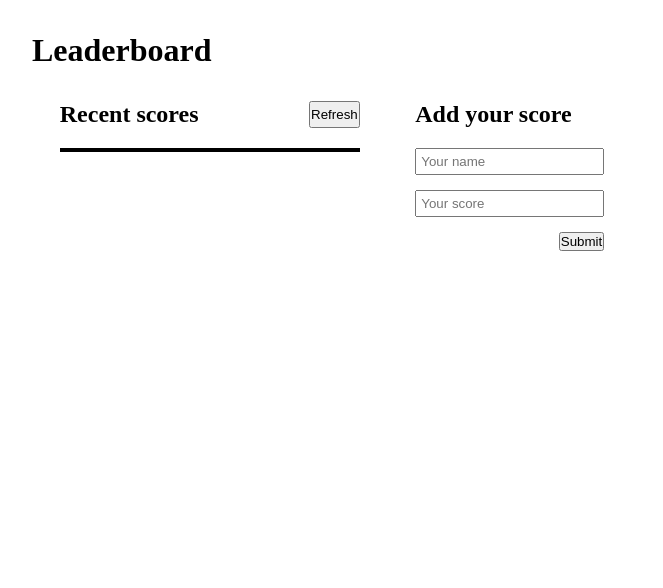
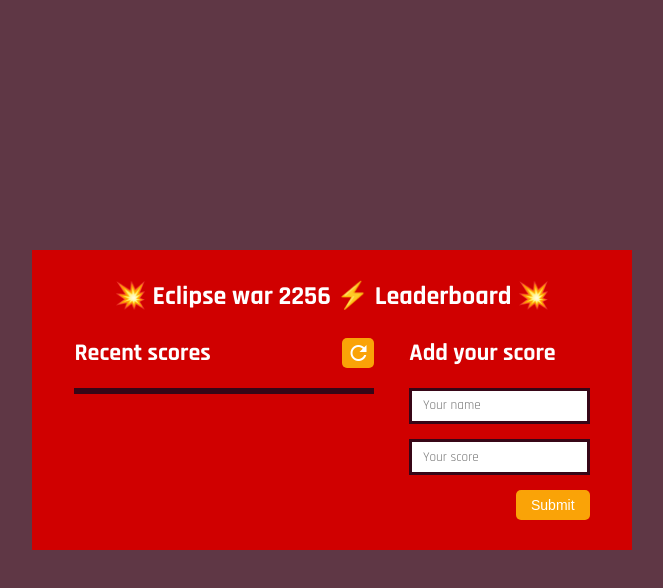
Before and after one commit to JauJau088/leaderboard-with-api, a website built with webpack: page src/index.html in a window 1280 px wide. Shown: the whole page, without its empty margins (308-971 px from the left). Built offline with nearby package versions, Linux system fonts and the light colour scheme; no server answers.

Commit message:
Implement personalized stylings

```diff
--- a/package.json
+++ b/package.json
@@ -28,12 +28,14 @@
     "eslint-plugin-import": "^2.26.0",
     "hint": "^6.2.0",
     "html-webpack-plugin": "^5.5.0",
+    "sass": "^1.51.0",
+    "sass-loader": "^12.6.0",
     "style-loader": "^3.3.1",
     "stylelint": "^13.13.1",
     "stylelint-config-standard": "^21.0.0",
     "stylelint-csstree-validator": "^1.9.0",
     "stylelint-scss": "^3.21.0",
-    "webpack": "^5.72.0",
+    "webpack": "^5.72.1",
     "webpack-cli": "^4.9.2",
     "webpack-dev-server": "^4.8.1"
   },
--- a/src/index.html
+++ b/src/index.html
@@ -4,17 +4,20 @@
   <meta charset="UTF-8">
   <meta http-equiv="X-UA-Compatible" content="IE=edge">
   <meta name="viewport" content="width=device-width, initial-scale=1.0">
-  <title>Leaderboard</title>
+  <title>Eclipse war 2256 Leaderboard</title>
 </head>
 <body>
+  <div class="main-container">
     <header>
-    <h1>Leaderboard</h1>
+      <h1>&#128165 Eclipse war 2256 &#9889 Leaderboard &#128165</h1>
     </header>
     <main class="main">
       <div class="recent-scores-container container">
         <div class="recent table-title">
           <h2>Recent scores</h2>
-        <button id="refresh-btn" type="button">Refresh</button>
+          <button id="refresh-btn" type="button">
+            <span class="material-icons-outlined icon">refresh</span>
+          </button>
         </div>
         <ul class="scores">
           <!-- Scores (dynamically generated by js) -->
@@ -25,9 +28,10 @@
         <form class="form" action="#">
           <input type="text" name="name" id="input-name" placeholder="Your name" required>
           <input type="number" name="score" id="input-score" placeholder="Your score" required>
-        <button type="submit">Submit</button>
+          <button class="button" type="submit">Submit</button>
         </form>
       </div>
     </main>
+  </div>
 </body>
 </html>
--- a/src/index.js
+++ b/src/index.js
@@ -1,5 +1,5 @@
 // imports
-import './style.css';
+import './style.scss';
 import { fetchData, postData } from './modules/data.js';
 
 // Generate scores
--- a/src/modules/recent-score-generator.js
+++ b/src/modules/recent-score-generator.js
@@ -3,8 +3,13 @@ const container = document.querySelector('.scores');
 const generateScores = (_data) => {
   container.innerHTML = '';
 
-  _data.forEach((item) => {
-    container.innerHTML += `<li>${item.user}: ${item.score}</li>`;
+  _data.forEach((item, index) => {
+    container.innerHTML += `
+    <li>
+      <span>${index + 1}.</span>
+      <span>${item.user}</span>
+      <span>${item.score}</span>
+    </li>`;
   });
 };
 
--- /dev/null
+++ b/src/style.scss
@@ -0,0 +1,162 @@
+/* Imports */
+@import url('https://fonts.googleapis.com/css2?family=Rajdhani:wght@300;400;500;600;700&display=swap');
+@import url('https://fonts.googleapis.com/icon?family=Material+Icons');
+
+/* Variables */
+$max-width: 600px;
+$padding-li: 0.5em 0.8em;
+
+$color-main: #d00000;
+$color-main-dark: #9d0208;
+$color-secondary: #f48c06;
+$color-secondary-dark: #e85d04;
+$color-secondary-light: #faa307;
+$color-background: #370617;
+$color-background-dark: #03071e;
+
+/* Global */
+*,
+*::before,
+*::after {
+  padding: 0;
+  margin: 0;
+  box-sizing: inherit;
+}
+
+html {
+  box-sizing: border-box;
+}
+
+body {
+  display: flex;
+  justify-content: center;
+  align-items: center;
+  min-height: 100vh;
+  font-family: 'Rajdhani', Arial, sans-serif;
+  color: white;
+  background-color: rgba($color: $color-background, $alpha: 0.8);
+}
+
+input {
+  font-family: 'Rajdhani', Arial, sans-serif;
+  padding: $padding-li;
+  border: 3px solid $color-background;
+}
+
+button {
+  display: flex;
+  justify-content: center;
+  align-items: center;
+  background-color: $color-secondary-light;
+  border: none;
+  border-radius: 5px;
+  padding: 0 4px;
+  margin: 0;
+  color: white;
+  cursor: pointer;
+  transition: background-color 200ms ease;
+}
+
+button:hover {
+  background-color: $color-secondary;
+}
+
+button:active {
+  background-color: $color-secondary-dark;
+}
+
+h1 {
+  padding-bottom: 25px;
+  text-align: center;
+  font-size: 26px;
+}
+
+ul {
+  list-style: none;
+}
+
+.icon {
+  font-family: 'Material Icons', Arial, sans-serif;
+  font-size: 1.5rem;
+  font-weight: 500;
+}
+
+/* Main */
+.main-container {
+  background-color: $color-main;
+  width: $max-width;
+  padding: 10px;
+}
+
+header {
+  margin: auto;
+}
+
+.main {
+  margin: auto;
+  display: flex;
+  justify-content: space-around;
+  gap: 10px;
+}
+
+.container {
+  display: flex;
+  flex-direction: column;
+}
+
+.recent-scores-container {
+  width: 100%;
+  max-width: 300px;
+}
+
+.recent {
+  display: flex;
+  justify-content: space-between;
+}
+
+.scores {
+  border: 3px solid $color-background;
+
+  li {
+    display: flex;
+    padding: $padding-li;
+  }
+
+  li > :first-child {
+    min-width: 25px;
+  }
+
+  li > :nth-child(2){
+    flex: 1;
+  }
+
+  li:nth-child(even) {
+    background-color: $color-main-dark;
+  }
+}
+
+.table-title {
+  padding-bottom: 20px;
+}
+
+.form {
+  display: flex;
+  flex-direction: column;
+  gap: 15px;
+
+  button {
+    align-self: flex-end;
+  }
+}
+
+.button {
+  padding: 7px 15px;
+  font-size: 14px;
+}
+
+// Desktop
+@media screen and (min-width: 768px) {
+  .main-container {
+    padding: 30px;
+  }
+}
--- a/webpack.config.js
+++ b/webpack.config.js
@@ -24,8 +24,8 @@ module.exports = {
   module: {
     rules: [
       {
-        test: /\.css$/i,
-        use: ['style-loader', 'css-loader'],
+        test: /\.[s]?css$/i,
+        use: ['style-loader', 'css-loader', 'sass-loader'],
       },
       {
         test: /\.(png|svg|jpg|jpeg|gif)$/i,
```
Also changed, not shown: dist/index.html, dist/main.js, dist/runtime.js, src/style.css (deleted), 1 other file. Lines whose indentation alone changed are shown as unchanged.
